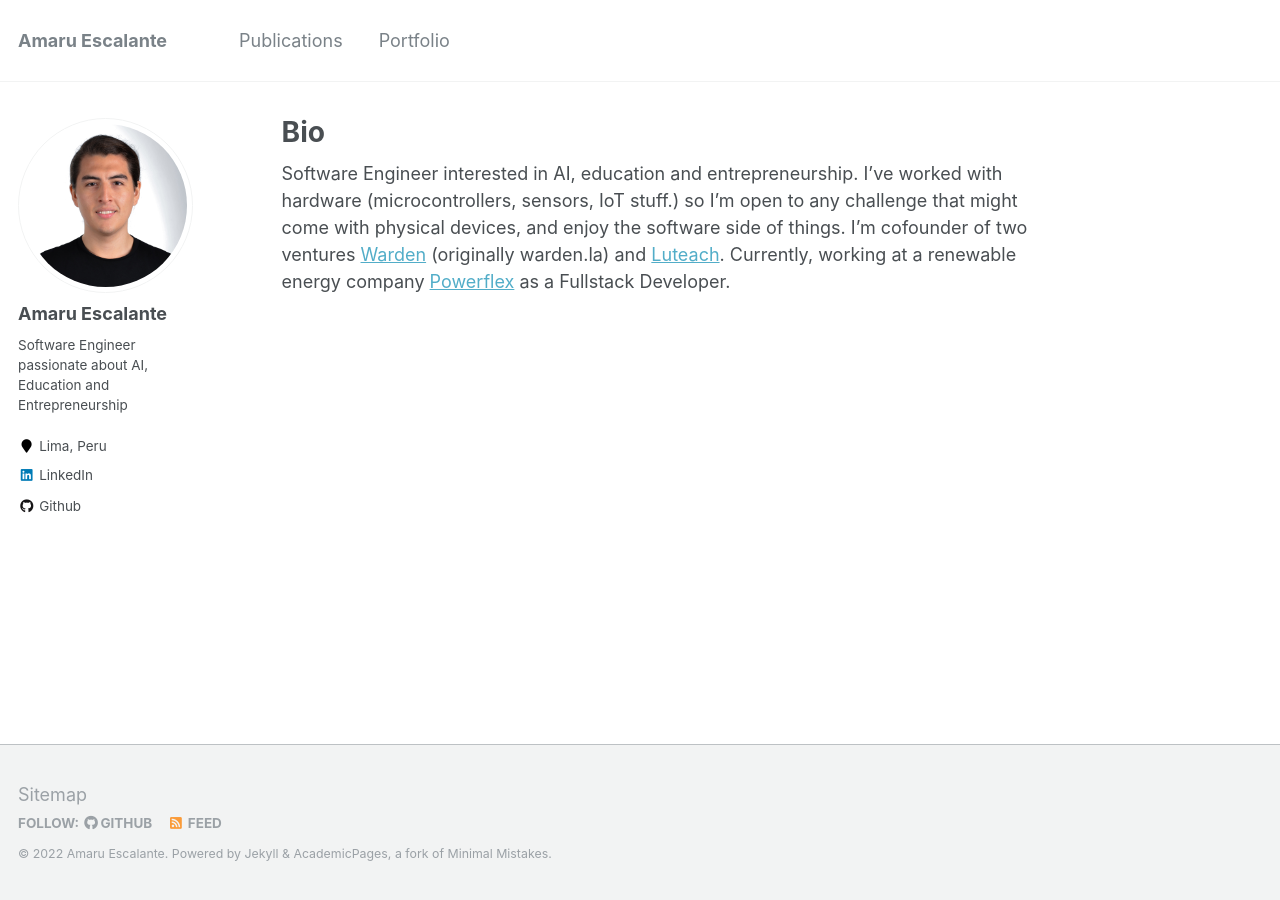
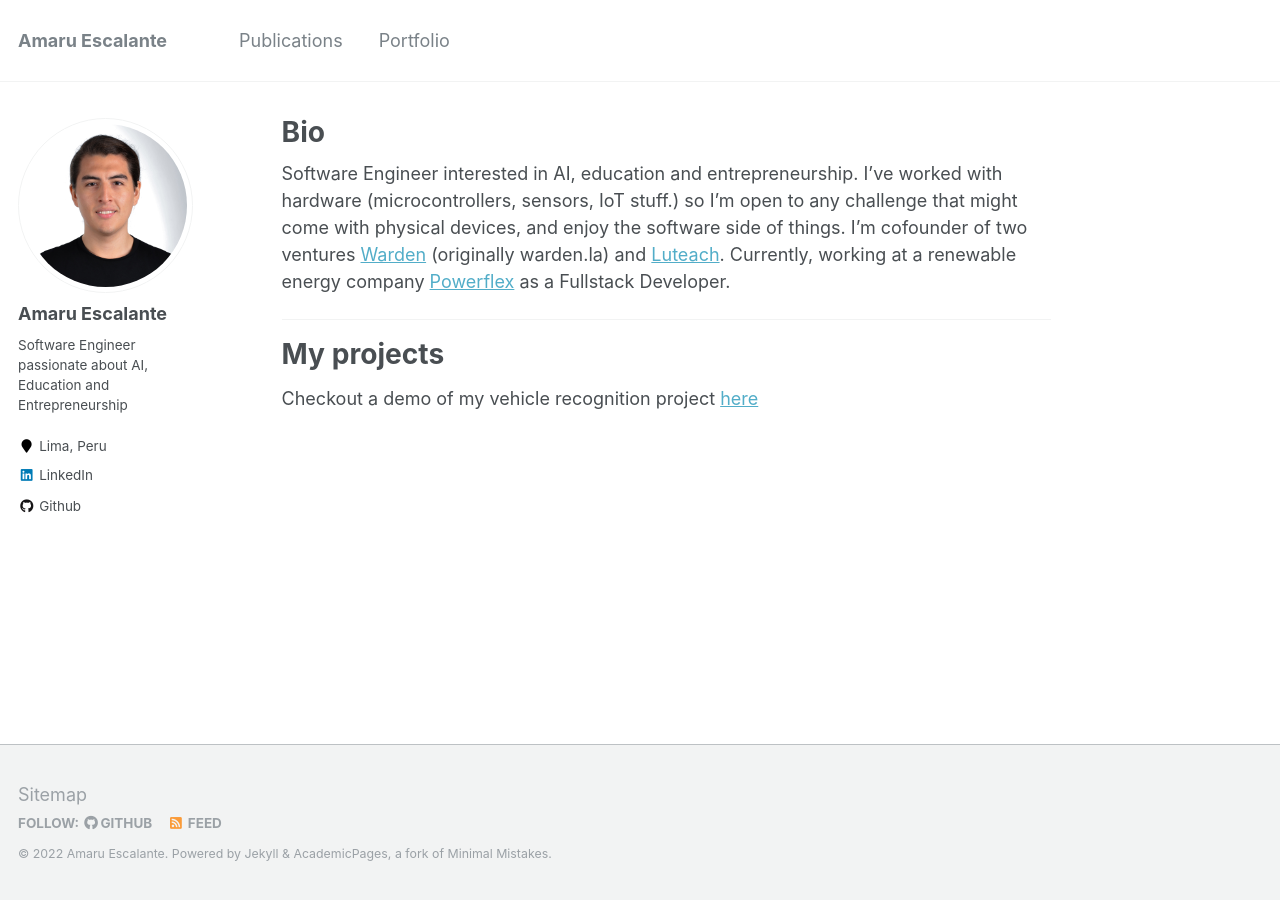
Before and after one commit to AmaruEscalante/amaru.github.io, a Jekyll site: the page built from _pages/about.md, in a window 1280 px wide. Built offline with Jekyll 4.4.1, drawn with Linux system fonts in a browser that asks for light colours.

Commit message:
feature: add vehicle recognition demo

```diff
--- a/_pages/about.md
+++ b/_pages/about.md
@@ -9,3 +9,9 @@ redirect_from:
 ---
 
 Software Engineer interested in AI, education and entrepreneurship. I've worked with hardware (microcontrollers, sensors, IoT stuff.) so I'm open to any challenge that might come with physical devices, and enjoy the software side of things. I'm cofounder of two ventures [Warden](https://wardentec.com) (originally warden.la) and [Luteach](https://luteach.com). Currently, working at a renewable energy company [Powerflex](https://powerflex.com) as a Fullstack Developer.
+
+
+---
+# My projects
+
+Checkout a demo of my vehicle recognition project [here](https://vehicle-recognition-demo.vercel.app)
```
